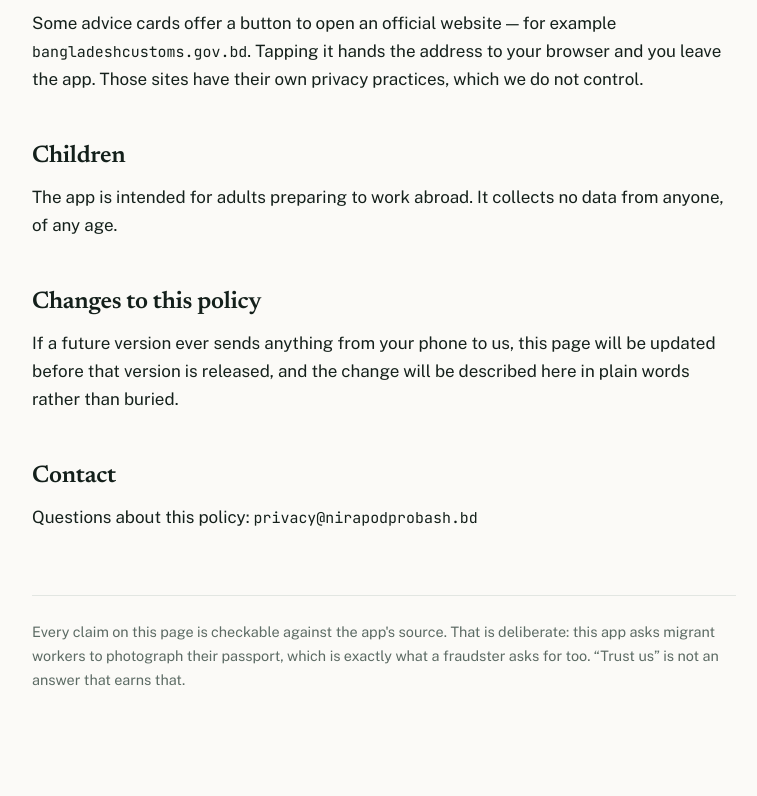
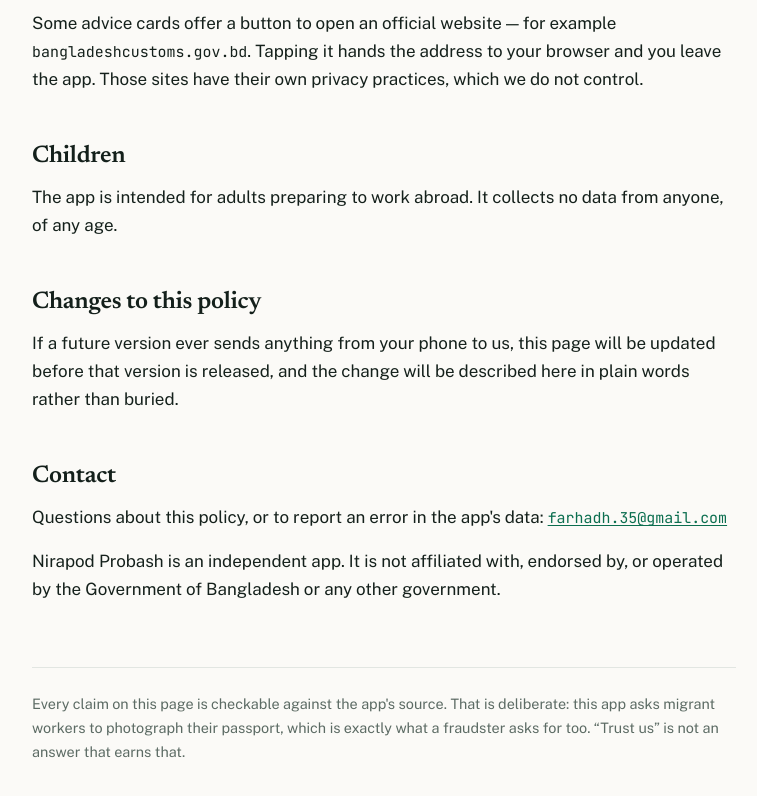
Before and after one commit to farhadh35/nirapod-probash, a plain HTML site: page privacy/index.html in a window 1280 px wide. Shown: the part 2034-2830 px from the top of the page, without its empty margins (256-1013 px from the left). Drawn offline with nearby package versions, Linux system fonts and the light colour scheme.

Commit message:
Fix dead contact address on the privacy policy
privacy@nirapodprobash.bd has no DNS, so the published policy carried a
contact nobody could reach. Google Play requires the privacy-policy contact
to work, which made this a live policy defect rather than a nicety — it was
cited alongside the Misleading Claims rejection of 31 Aug 2026.

Replaced with the owner's working address as a mailto link, and added the
non-affiliation sentence the policy page was missing.

Co-Authored-By: Claude Opus 5 <noreply@anthropic.com>

```diff
--- a/privacy/index.html
+++ b/privacy/index.html
@@ -281,7 +281,12 @@
 
   <h2>Contact</h2>
   <p>
-    Questions about this policy: <span class="mono">privacy@nirapodprobash.bd</span>
+    Questions about this policy, or to report an error in the app's data:
+    <a class="mono" href="mailto:farhadh.35@gmail.com">farhadh.35@gmail.com</a>
+  </p>
+  <p>
+    Nirapod Probash is an independent app. It is not affiliated with, endorsed by, or
+    operated by the Government of Bangladesh or any other government.
   </p>
 
   <footer>
```
